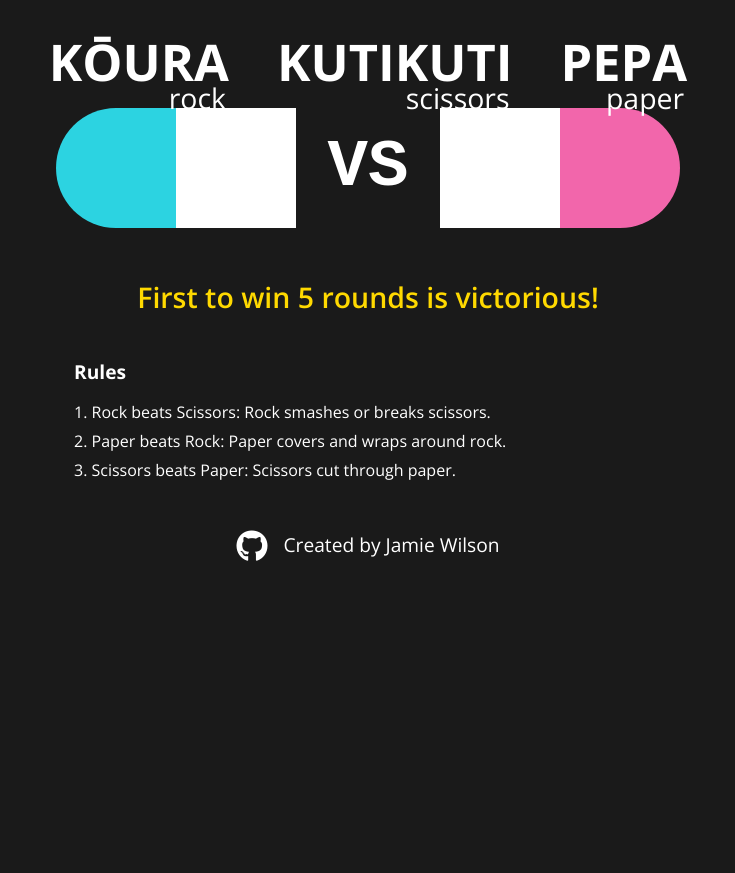
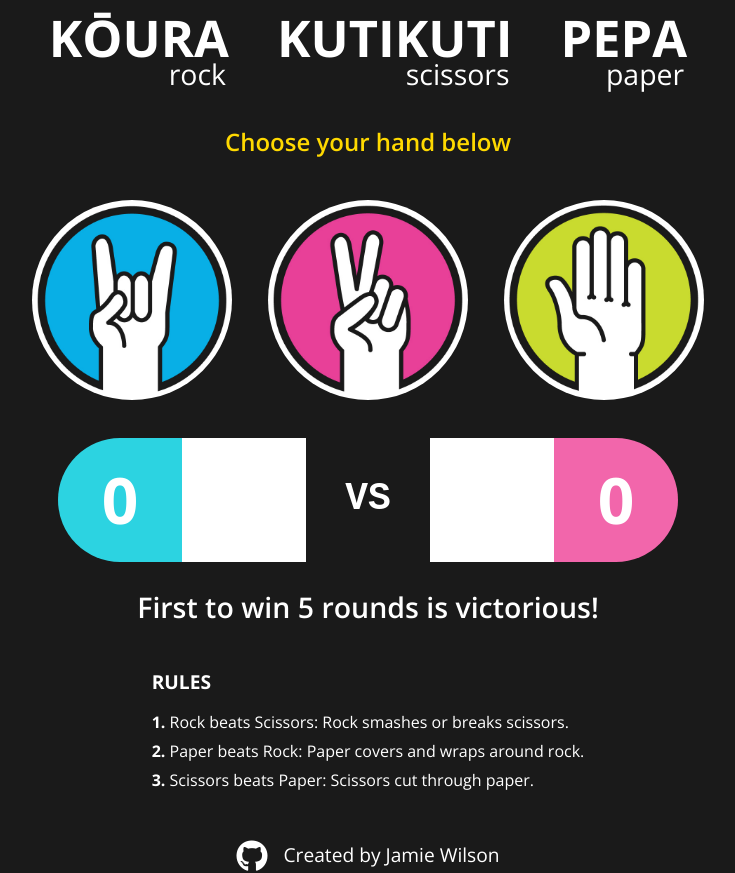
Before and after one commit to dottereldesign/rock_paper_scissors, a plain HTML site: page index.html in a window 1280 px wide. Shown: the whole page, without its empty margins (272-1007 px from the left). Before the commit the page ends 824 px from the top, so only its background shows below. Drawn offline with nearby package versions, Linux system fonts and the light colour scheme; a web font is replaced by a local one.

Commit message:
Add responsiveness to sections, adjust CSS.

```diff
--- a/index.html
+++ b/index.html
@@ -25,39 +25,33 @@
       <div class="paper">PEPA</div>
     </header>
 
-    <!-- <main>
+    <main>
       <p class="sub_heading">Choose your hand below</p>
       <div class="choice">
         <button id="rock_btn"></button>
         <button id="scissors_btn"></button>
         <button id="paper_btn"></button>
       </div>
-    </main> -->
+    </main>
 
     <section>
       <div class="result">
         <div class="result_container">
-          <div class="result_player">
-            <div class="score_card-wrapper">
+          <div class="result_grid-1 score_card-wrapper">
             <div class="score_wrapper">
               <div id="score_user"></div>
             </div>
             <div id="score_card-1"></div>
           </div>
-          </div>
 
-          <div class="vs_container">
+          <div class="result_grid-2 vs_container">
             <p>VS</p>
           </div>
 
-          <div class="result_container">
-            <div class="result_player">
-              <div class="score_card-wrapper">
+          <div class="result_grid-3">
             <div id="score_card-2"></div>
             <div class="score_wrapper">
               <div id="score_computer"></div>
-                </div>
-              </div>
             </div>
           </div>
         </div>
@@ -67,12 +61,22 @@
     </section>
 
     <section class="rules">
+      <div class="rules_wrapper">
         <h3>Rules</h3>
         <ul>
-        <li>1. Rock beats Scissors: Rock smashes or breaks scissors.</li>
-        <li>2. Paper beats Rock: Paper covers and wraps around rock.</li>
-        <li>3. Scissors beats Paper: Scissors cut through paper.</li>
+          <li>
+            <span>1.</span> Rock beats Scissors: Rock smashes or breaks
+            scissors.
+          </li>
+          <li>
+            <span>2.</span> Paper beats Rock: Paper covers and wraps around
+            rock.
+          </li>
+          <li>
+            <span>3.</span> Scissors beats Paper: Scissors cut through paper.
+          </li>
         </ul>
+      </div>
     </section>
 
     <footer>
--- a/style.css
+++ b/style.css
@@ -119,7 +119,7 @@ header {
   display: flex;
   justify-content: center;
   font-size: var(--fs-600);
-  margin-top: 16px;
+  margin-top: 0;
   font-weight: var(--fw-bold);
 }
 
@@ -161,14 +161,14 @@ header {
 @media (min-width: 400px) {
   header {
     font-size: var(--fs-700);
-    margin-top: 24px;
+    margin-top: 0;
   }
 }
 
 @media (min-width: 700px) {
   header {
     font-size: var(--fs-800);
-    margin-top: 24px;
+    margin-top: 0;
   }
 
   .paper::after,
@@ -203,16 +203,18 @@ header {
   }
 }
 
+/* MAIN */
 main {
   display: flex;
   flex-direction: column;
   align-items: center;
-  margin-top: 96px;
+  margin-top: 48px;
 }
 
 .sub_heading {
   font-size: 1.5rem;
   font-weight: 600;
+  color: var(--clr-primary-400);
 }
 
 .choice {
@@ -278,35 +280,39 @@ button:hover {
   border-radius: 100%;
 }
 
-/* MAIN - RESULT */
+/* SECTION - RESULT */
 .result {
-  display: flex;
-  flex-direction: column;
-  width: min(100%, 650px);
+  width: min(100%, 620px);
   margin: 32px auto 0 auto;
   justify-content: space-between;
   align-items: center;
 }
 
-.result_heading {
-  display: flex;
-  justify-content: space-around;
-  width: 500px;
+.result_grid-1 {
+  grid-column: 1;
+  display: grid;
+  grid-template-columns: 1fr 1fr;
+}
+
+.result_grid-2 {
+  grid-column: 2;
+}
+
+.result_grid-3 {
+  grid-column: 3;
+  display: grid;
+  grid-template-columns: 1fr 1fr;
 }
 
 .result_container {
-  display: flex;
+  display: grid;
+  grid-template-columns: 2fr 1fr 2fr;
   align-items: center;
 }
 
-.result_player {
-  display: flex;
-  flex-direction: column;
-  align-items: center;
-}
-
-.score_card-wrapper {
-  display: flex;
+.vs_container {
+  padding: 0 16px;
+  text-align: center;
 }
 
 .result p {
@@ -315,28 +321,12 @@ button:hover {
   font-family: var(--ff-primary-200);
 }
 
-.vs_container {
-  padding: 0 16px;
-}
-
-.names {
-  margin-top: 32px;
-  width: 650px;
-  display: flex;
-  justify-content: space-around;
-}
-
-.score_wrapper {
-  text-align: center;
-}
-
 #score_user,
 #score_computer {
   display: flex;
   justify-content: center;
   align-items: center;
-  width: 60px;
-  height: 60px;
+  aspect-ratio: 1/1;
   background-color: #2cd3e1;
   font-size: 4rem;
   font-weight: 700;
@@ -354,8 +344,7 @@ button:hover {
 #score_card-1,
 #score_card-2 {
   background-color: white;
-  width: 60px;
-  height: 60px;
+  aspect-ratio: 1/1;
   display: flex;
   justify-content: center;
   align-items: center;
@@ -385,136 +374,26 @@ button:hover {
   transition: transform 0.2s ease-in-out;
 }
 
-@media (min-width: 768px) {
-  .result {
-    margin-top: 8px;
-    display: flex;
-    flex-direction: column;
-    width: min(100%, 650px);
-    margin: 8px auto 0 auto;
-    justify-content: space-between;
-    align-items: center;
-  }
-
-  .result_heading {
-    display: flex;
-    justify-content: space-around;
-    width: 500px;
-  }
-
-  .result_container {
-    display: flex;
-    align-items: center;
-  }
-
-  .result_player {
-    display: flex;
-    flex-direction: column;
-    align-items: center;
-  }
-
-  .score_card-wrapper {
-    display: flex;
-  }
-
-  h4 {
-    margin-bottom: 8px;
-    font-size: 1.5rem;
-  }
-
-  .result p {
-    font-size: var(--fs-900);
-    font-weight: var(--fw-extra-bold);
-    font-family: var(--ff-primary-200);
-  }
-
-  .vs_container {
-    padding: 0 32px;
-  }
-
-  .names {
-    margin-top: 32px;
-    width: 650px;
-    display: flex;
-    justify-content: space-around;
-  }
-
-  .score_wrapper {
-    text-align: center;
-  }
-
-  #score_user,
-  #score_computer {
-    display: flex;
-    justify-content: center;
-    align-items: center;
-    width: 120px;
-    height: 120px;
-    background-color: #2cd3e1;
-    font-size: 4rem;
-    font-weight: 700;
-  }
-
-  #score_user {
-    border-radius: 100% 0 0 100%;
-  }
-
-  #score_computer {
-    background-color: #f266ab;
-    border-radius: 0 100% 100% 0;
-  }
-
-  #score_card-1,
-  #score_card-2 {
-    background-color: white;
-    width: 120px;
-    height: 120px;
-    display: flex;
-    justify-content: center;
-    align-items: center;
-  }
-
-  .score_card-scissors {
-    background: #f0f0f0 url("images/scissors_small.png");
-    background-position: center;
-    background-size: 100px 100px;
-    background-repeat: no-repeat;
-    transition: transform 0.2s ease-in-out;
-  }
-
-  .score_card-rock {
-    background: #f0f0f0 url("images/rock_small.png");
-    background-position: center;
-    background-size: 100px 100px;
-    background-repeat: no-repeat;
-    transition: transform 0.2s ease-in-out;
-  }
-
-  .score_card-paper {
-    background: #f0f0f0 url("images/paper_small.png");
-    background-position: center;
-    background-size: 100px 100px;
-    background-repeat: no-repeat;
-    transition: transform 0.2s ease-in-out;
-  }
+.score_wrapper {
+  text-align: center;
 }
 
 /* MAIN - SUMMARY */
 #summary {
   font-size: var(--fs-600);
   width: min(100%, 600px);
-  margin: 48px auto 0 auto;
+  margin: 24px auto 0 auto;
   height: 50px;
   text-align: center;
-  color: var(--clr-primary-400);
+
   font-weight: var(--fw-semi-bold);
 }
 
 /* SECTION - RULES */
 .rules {
   display: flex;
-  flex-direction: column;
-  width: min(100%, 620px);
+  justify-content: center;
+  width: min(100%, 650px);
   margin: 0 auto;
 }
 
@@ -522,6 +401,7 @@ button:hover {
   font-size: 1.2rem;
   font-weight: bold;
   margin-top: 32px;
+  text-transform: uppercase;
 }
 
 .rules ul {
@@ -529,7 +409,6 @@ button:hover {
   font-size: 1rem;
   font-weight: 400;
   margin-top: 8px;
-
   padding: 0;
 }
 
@@ -537,12 +416,15 @@ button:hover {
   padding-top: 5px;
 }
 
+.rules li span {
+  font-weight: var(--fw-bold);
+}
+
 /* FOOTER */
 footer {
   display: flex;
   justify-content: center;
   margin-top: 48px;
-  margin-bottom: 48px;
 }
 
 footer a {
```
Lines whose indentation alone changed are shown as unchanged.
